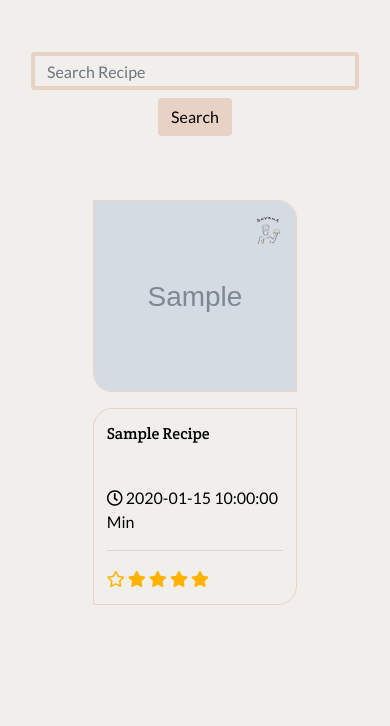
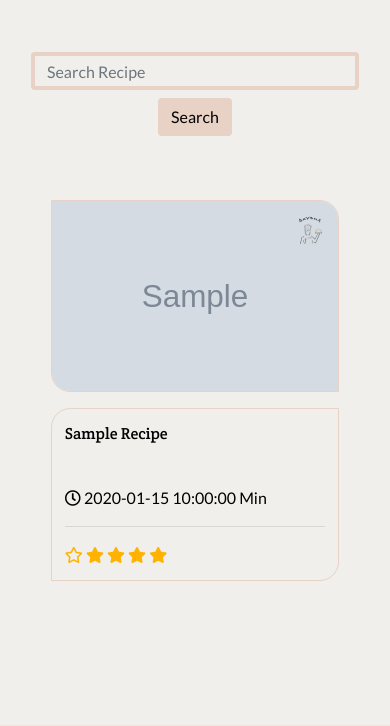
Before and after one commit to constantinadrian/savour, a Flask app: page /category/1 in a window 390 px wide. Shown: the part 659-1385 px from the top of the page. Run offline with Flask 2, Linux system fonts and the light colour scheme; grey boxes marked "Sample" are stand-in pictures; a database or web service that is not in the repository returns one stand-in record (values such as "Sample title"); data that the repository does not hold is empty; some libraries are stand-ins or nearby versions.

Commit message:
[Fix] Change the width for display cards and add width to parrent card

```diff
--- a/static/css/style.css
+++ b/static/css/style.css
@@ -616,10 +616,14 @@ main .alert-primary {
 }
 
 @media only screen and (max-width: 479px) {
+    .recipes-section-row-recipes a,
+    .shop-section-row-products a {
+        width: 80%;
+    }
+
     .recipes-section-row-recipes .card,
     .shop-section-row-products .card {
-        width: 80%;
-        margin: auto;
+        width: 100%;
     }
 }
 /* ----------------------------- End of Recipe section ------------------------------- */
```
